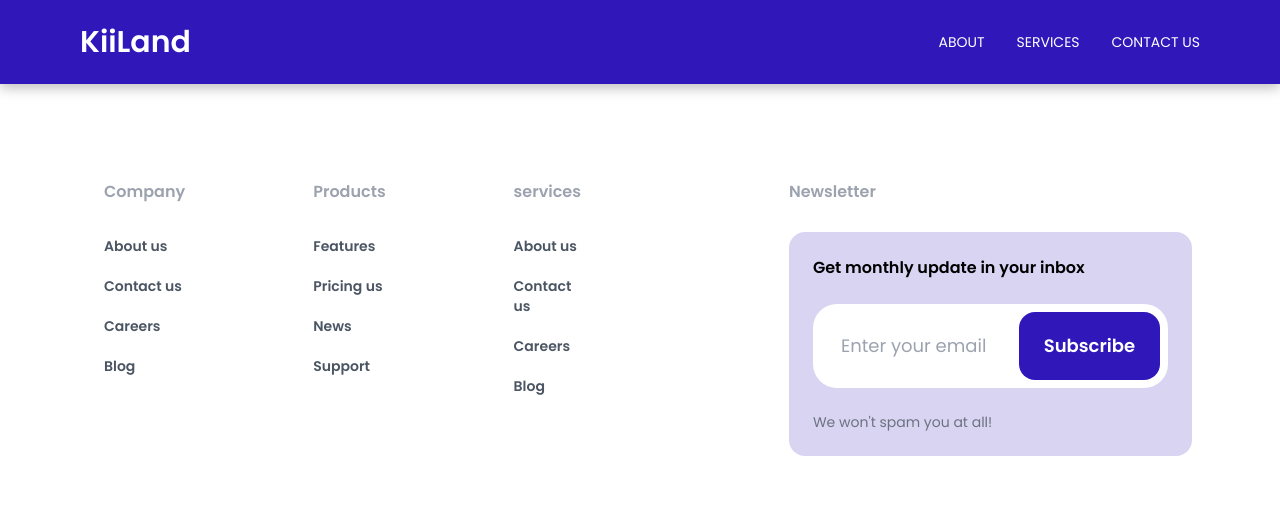
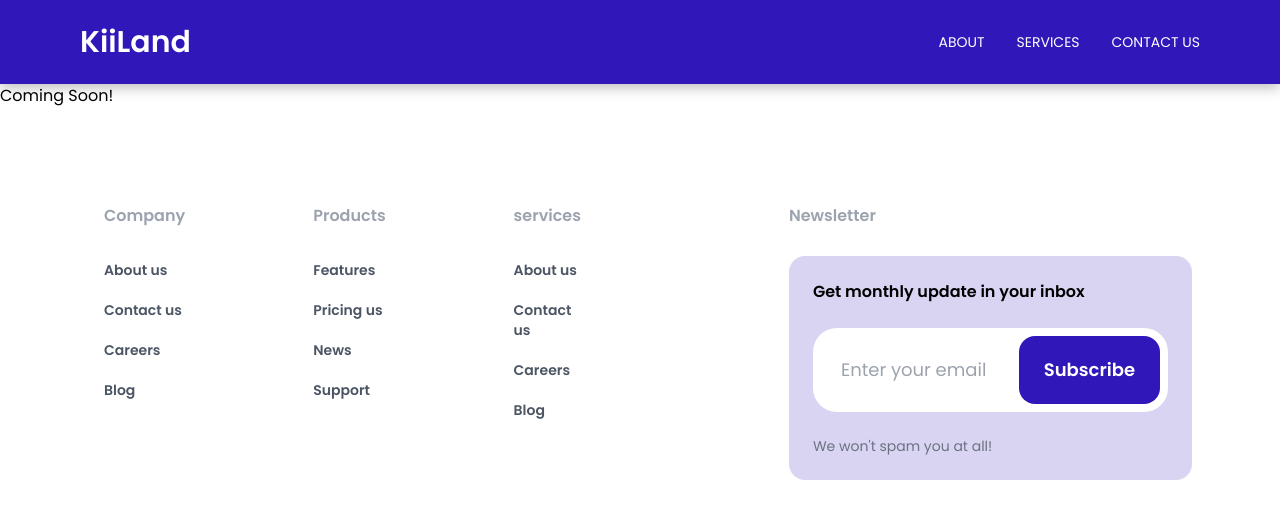
Before and after one commit to bravo-stack/Tailwind-Landing-Page, a React (Create React App) app: page /coming in a window 1280 px wide. Shown: the top 518 px of the page. Built offline with nearby package versions, Linux system fonts and the light colour scheme.

Commit message:
created a ComingSoon page

```diff
--- a/src/App.js
+++ b/src/App.js
@@ -6,6 +6,7 @@ import About from "./pages/About";
 import Services from "./pages/Services";
 import ContactUs from "./pages/ContactUs"
 import Footer from "./components/Footer";
+import ComingSoon from "./pages/ComingSoon";
 
 function App() {
   const [navBarOpen, setNavBarOpen] = useState(false)
@@ -28,6 +29,7 @@ function App() {
             <Route path="/about" element={<About />} />
             <Route path="/services" element={<Services />} />
             <Route path="/contact" element={<ContactUs />} />
+            <Route path="/coming" element={<ComingSoon />} />
           </Routes>
 
           <Footer />
--- /dev/null
+++ b/src/pages/ComingSoon.js
@@ -0,0 +1,11 @@
+import React from 'react'
+
+function ComingSoon() {
+  return (
+    <div>
+        Coming Soon!
+    </div>
+  )
+}
+
+export default ComingSoon
```
